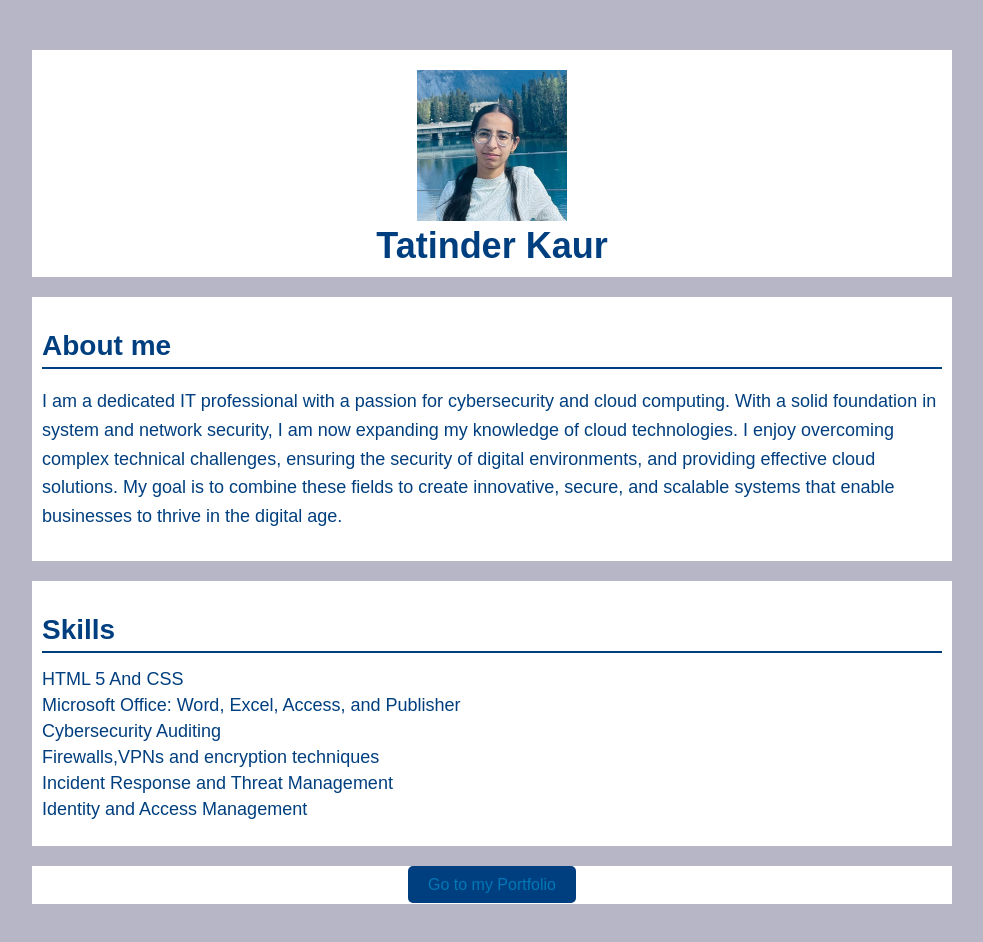
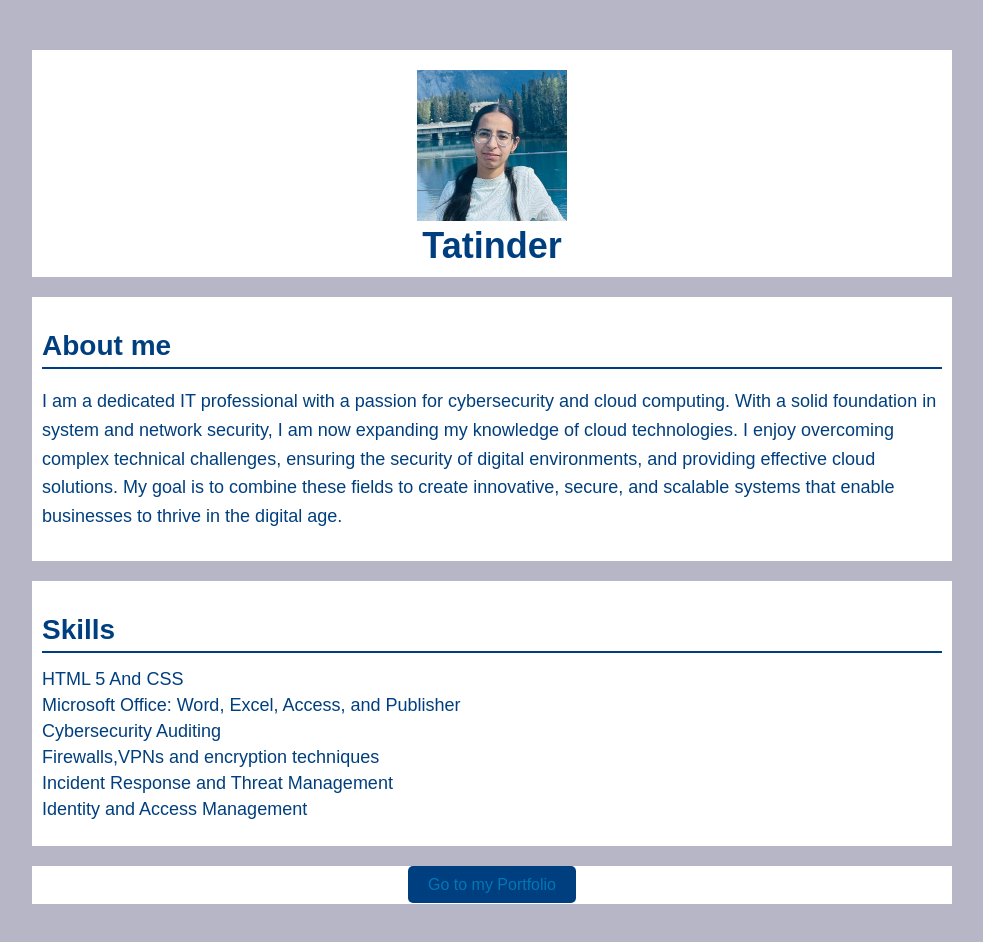
Before and after one commit to Tatinder/tatindercicd, a plain HTML site: page index.html in a window 1280 px wide. Shown: the whole page, without its empty margins (148-1131 px from the left). Drawn offline with Linux system fonts and the light colour scheme.

Commit message:
remove kaur

```diff
--- a/index.html
+++ b/index.html
@@ -9,7 +9,7 @@
 
             <img src="Resume_image.jpg" alt="Tatinder kaur Profile Image" width="150">
             <h1>
-                Tatinder Kaur
+                Tatinder
                     </h1>
         </header>
         <section>
```
